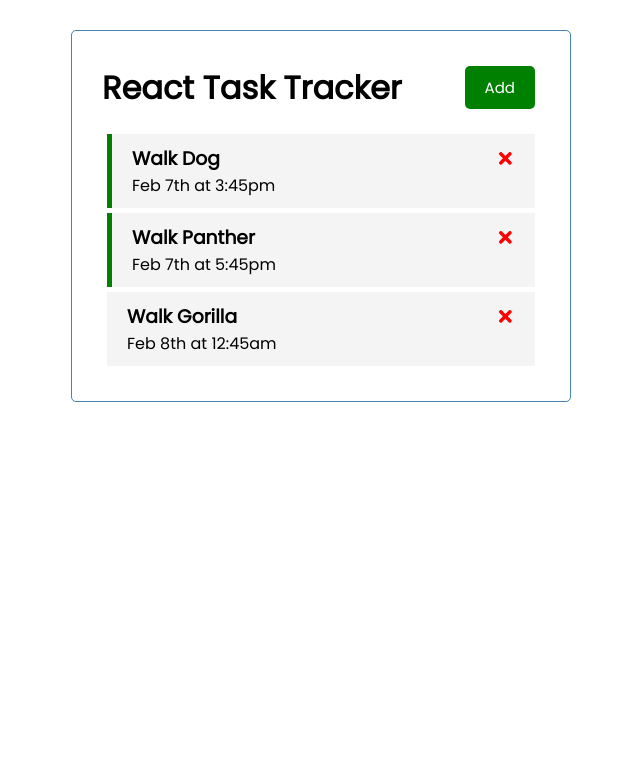
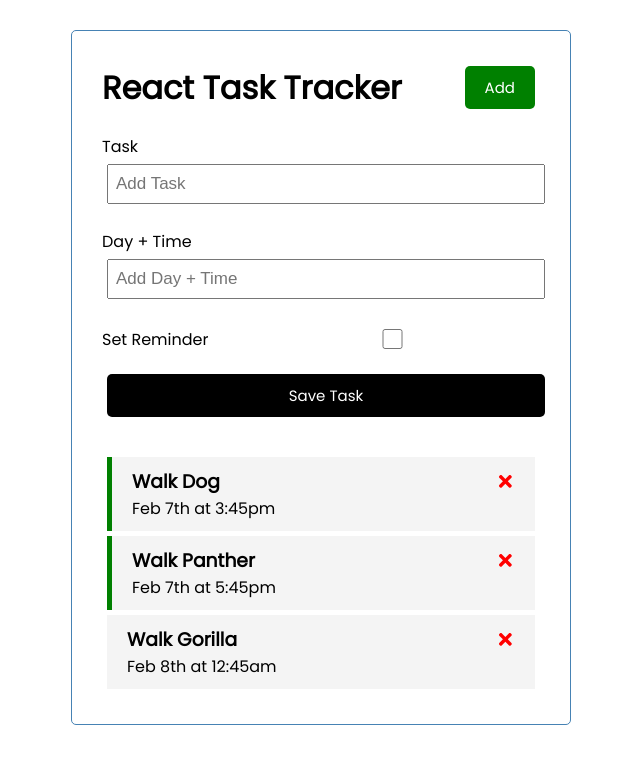
Before and after one commit to JLoweDev/react-task-tracker, a React (Create React App) app: page / in a window 1280 px wide. Shown: the top 764 px of the page, without its empty margins (319-959 px from the left). Built offline with nearby package versions, Linux system fonts and the light colour scheme.

Commit message:
Form added to App.js

```diff
--- a/src/App.js
+++ b/src/App.js
@@ -1,6 +1,7 @@
 import { useState } from 'react'
 import Header from './components/Header'
 import Tasks from './components/Tasks'
+import AddTask from "./components/AddTask";
 
 function App() {
   const [tasks, setTasks] = useState([
@@ -37,6 +38,7 @@
   return (
     <div className="container">
       <Header title='React Task Tracker' />
+      <AddTask />
       {tasks.length > 0 ? <Tasks tasks={tasks} onDelete={deleteTask} onToggle={toggleReminder} /> : 'No Tasks'}
     </div>
   );
--- a/src/components/AddTask.js
+++ b/src/components/AddTask.js
@@ -9,12 +9,12 @@
                 <label>Day + Time</label>
                 <input type="text" placeholder='Add Day + Time'/>
             </div>
-            <div className="form-control">
+            <div className="form-control form-control-check">
                 <label>Set Reminder</label>
                 <input type="checkbox"/>
             </div>
 
-            <input type="submit" value='Save Task'/>
+            <input type="submit" value='Save Task' className='btn btn-block'/>
         </form>
     )
 }
```
Also changed, not shown: 1 other file (tests, documents, lock files or other folders).
